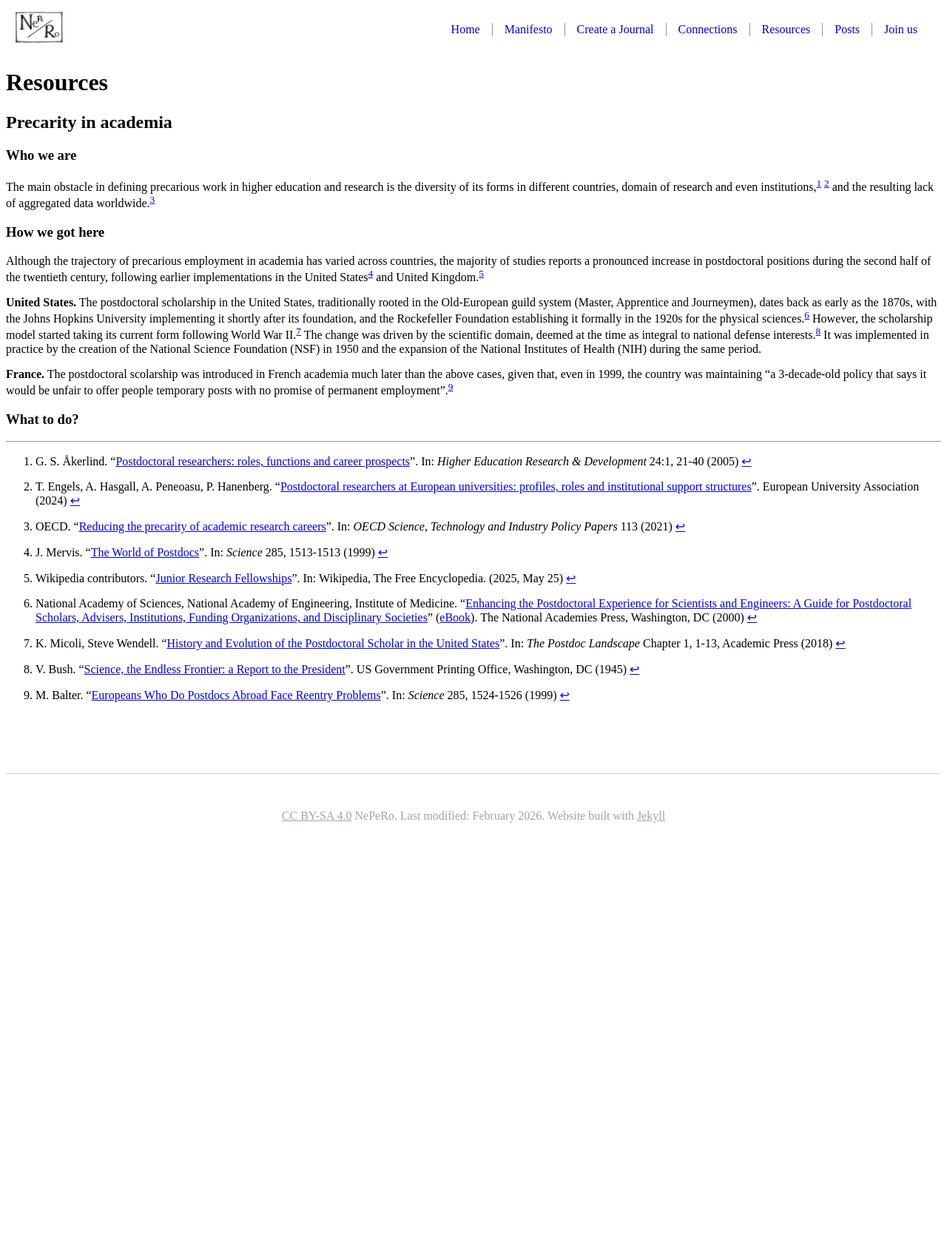
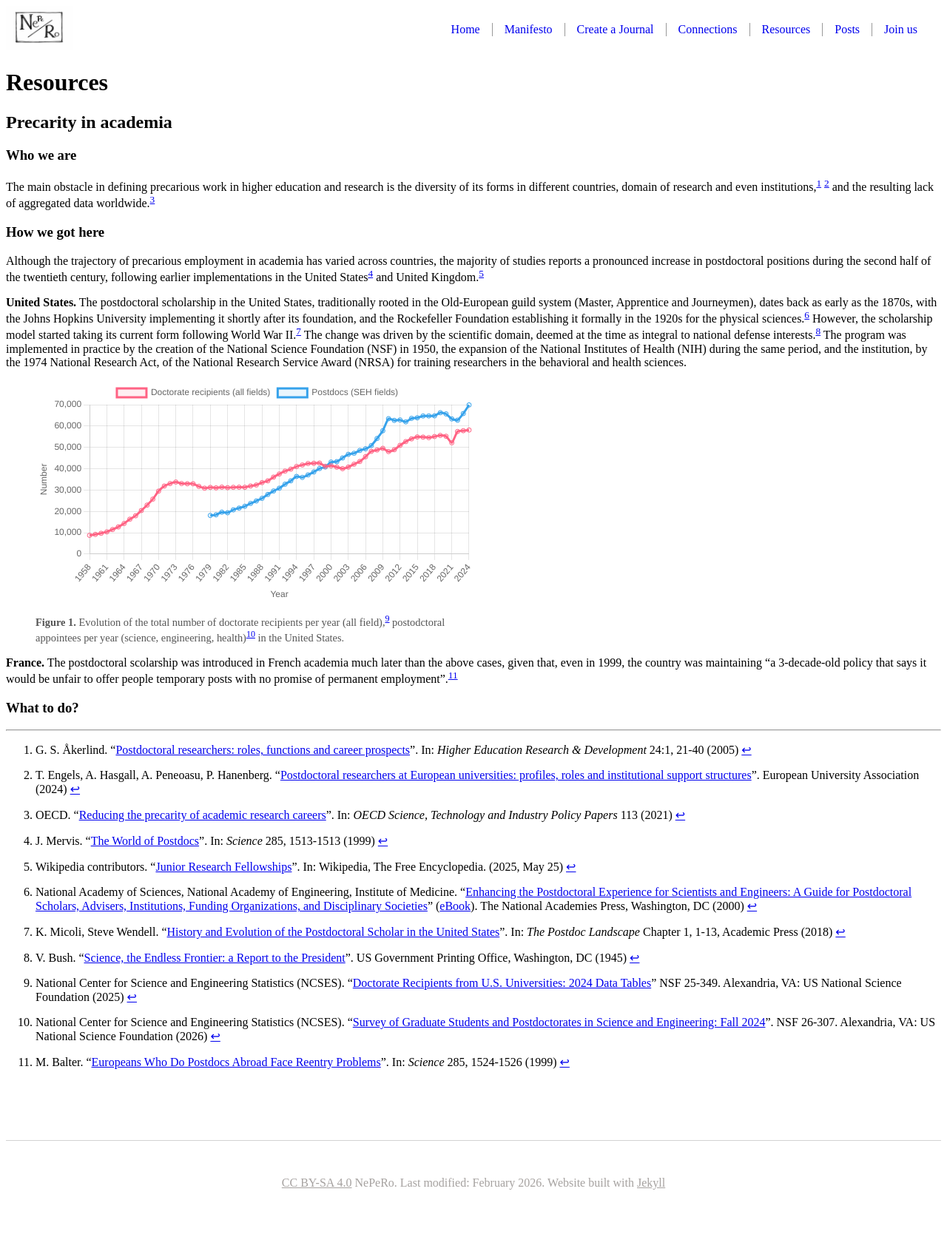
Before and after one commit to NPR-Nepero/nepero, a Jekyll site: the page built from resources.md, in a window 1280 px wide. Shown: the whole page at 74% size. Built offline with Jekyll 4.4.1, drawn with Linux system fonts in a browser that asks for light colours; before the commit the page ends 1176 px from its top, so only the background shows below that; part of the change alters nothing that is shown.

Commit message:
adding plot

```diff
--- a/_includes/refs.md
+++ b/_includes/refs.md
@@ -14,4 +14,8 @@
 
 [^nas2000]: National Academy of Sciences, National Academy of Engineering, Institute of Medicine. "[Enhancing the Postdoctoral Experience for Scientists and Engineers: A Guide for Postdoctoral Scholars, Advisers, Institutions, Funding Organizations, and Disciplinary Societies](https://doi.org/10.17226/9831)" ([eBook](https://www.ncbi.nlm.nih.gov/sites/books/NBK547069/)). The National Academies Press, Washington, DC (2000)
 
+[^ncses2025sed]: National Center for Science and Engineering Statistics (NCSES). "[Doctorate Recipients from U.S. Universities: 2024 Data Tables](https://ncses.nsf.gov/surveys/earned-doctorates/2024)" NSF 25-349. Alexandria, VA: US National Science Foundation (2025)
+
+[^ncses2026sgspse]: National Center for Science and Engineering Statistics (NCSES). "[Survey of Graduate Students and Postdoctorates in Science and Engineering: Fall 2024](https://ncses.nsf.gov/surveys/graduate-students-postdoctorates-s-e/2024)". NSF 26-307. Alexandria, VA: US National Science Foundation (2026)
+
 [^balter1999europe]: M. Balter. "[Europeans Who Do Postdocs Abroad Face Reentry Problems](https://doi.org/10.1126/science.285.5433.1524)". In: *Science* 285, 1524-1526 (1999)
--- a/assets/css/style.css
+++ b/assets/css/style.css
@@ -54,6 +54,18 @@ footer a {
   display: none;
 }
 
+.chart-figure {
+  max-width:600px;
+}
+
+.chart-figure figcaption {
+  text-align:left;
+  font-size:0.9em;
+  color:#555;
+}
+
+.chart-figure canvas {
+}
 
 /* ===== Collapsed (mobile) navigation ===== */
 
--- /dev/null
+++ b/assets/data/US_phd_postdoc_timeseries.csv
@@ -0,0 +1,68 @@
+Year,Doctorate recipients (number),"Postdoctoral appointees (science, engineering, health)"
+1958,8773,
+1959,9213,
+1960,9733,
+1961,10413,
+1962,11500,
+1963,12728,
+1964,14325,
+1965,16340,
+1966,17949,
+1967,20403,
+1968,22937,
+1969,25743,
+1970,29498,
+1971,31867,
+1972,33041,
+1973,33755,
+1974,33047,
+1975,32952,
+1976,32946,
+1977,31716,
+1978,30875,
+1979,31238,18101
+1980,31019,18399
+1981,31355,19634
+1982,31108,19363
+1983,31280,20712
+1984,31334,21535
+1985,31295,22387
+1986,31897,23721
+1987,32365,24881
+1988,33497,26123
+1989,34325,27932
+1990,36065,29565
+1991,37530,30865
+1992,38886,32747
+1993,39800,34322
+1994,41034,36377
+1995,41747,35926
+1996,42437,37107
+1997,42539,38481
+1998,42636,40086
+1999,41101,40800
+2000,41369,43115
+2001,40744,43311
+2002,40031,45034
+2003,40762,46728
+2004,42122,47240
+2005,43385,48555
+2006,45620,49343
+2007,48132,50840
+2008,48776,54164
+2009,49552,57805
+2010,48028,63439
+2011,48909,62639
+2012,50943,62851
+2013,52703,61942
+2014,53986,63593
+2015,54886,63861
+2016,54809,64712
+2017,54550,64733
+2018,55077,64783
+2019,55598,66247
+2020,55200,65681
+2021,52159,63328
+2022,57439,62750
+2023,57806,65850
+2024,58131,69877
--- a/resources.md
+++ b/resources.md
@@ -15,7 +15,16 @@ The main obstacle in defining precarious work in higher education and research i
 
 Although the trajectory of precarious employment in academia has varied across countries, the majority of studies reports a pronounced increase in postdoctoral positions during the second half of the twentieth century, following earlier implementations in the United States[^mervis1999science] and United Kingdom.[^wikiJRF]
 
-**United States.** The postdoctoral scholarship in the United States, traditionally rooted in the Old-European guild system (Master, Apprentice and Journeymen), dates back as early as the 1870s, with the Johns Hopkins University implementing it shortly after its foundation, and the Rockefeller Foundation establishing it formally in the 1920s for the physical sciences.[^nas2000] However, the scholarship model started taking its current form following World War II.[^micoli2018history] The change was driven by the scientific domain, deemed at the time as integral to national defense interests.[^bush1945frontier] It was implemented in practice by the creation of the National Science Foundation (NSF) in 1950 and the expansion of the National Institutes of Health (NIH) during the same period.
+**United States.** The postdoctoral scholarship in the United States, traditionally rooted in the Old-European guild system (Master, Apprentice and Journeymen), dates back as early as the 1870s, with the Johns Hopkins University implementing it shortly after its foundation, and the Rockefeller Foundation establishing it formally in the 1920s for the physical sciences.[^nas2000] However, the scholarship model started taking its current form following World War II.[^micoli2018history] The change was driven by the scientific domain, deemed at the time as integral to national defense interests.[^bush1945frontier] The program was implemented in practice by the creation of the National Science Foundation (NSF) in 1950, the expansion of the National Institutes of Health (NIH) during the same period, and the institution, by the 1974 National Research Act, of the National Research Service Award (NRSA) for training researchers in the behavioral and health sciences.
+
+<figure class="chart-figure">
+  <canvas id="myChart"></canvas>
+  <figcaption >
+  <p markdown="1">
+**Figure 1.** Evolution of the total number of doctorate recipients per year (all field),[^ncses2025sed] postodctoral appointees per year (science, engineering, health)[^ncses2026sgspse] in the United States.
+</p>
+  </figcaption>
+</figure>
 
 **France.** The postdoctoral scolarship was introduced in French academia much later than the above cases, given that, even in 1999, the country was maintaining "a 3-decade-old policy that says it would be unfair to offer people temporary posts with no promise of permanent employment".[^balter1999europe]
 
@@ -24,3 +33,76 @@ Although the trajectory of precarious employment in academia has varied across c
 ---
 
 {% include refs.md %}
+
+
+
+<script src="https://cdn.jsdelivr.net/npm/chart.js"></script>
+<script>
+async function loadCSVData() {
+    const response = await fetch('{{ "/assets/data/US_phd_postdoc_timeseries.csv" | relative_url }}');
+    const text = await response.text();
+    const rows = text.trim().split("\n").slice(1);
+    const labels = [], data1 = [], data2 = [];
+    rows.forEach(row => {
+        const [date, value1, value2] = row.split(",");
+        labels.push(date);
+        data1.push(Number(value1));
+        if (value2 === undefined || value2.trim() === "") {
+        	data2.push(null);
+	} else {
+		data2.push(Number(value2));
+	}
+    });
+    return { labels, data1, data2 };
+}
+
+async function renderChart() {
+    const { labels, data1, data2 } = await loadCSVData();
+    const ctx = document.getElementById('myChart').getContext('2d');
+
+    new Chart(ctx, {
+        type: 'line',
+        data: {
+            labels: labels,
+            datasets: [
+            {
+                label: 'Doctorate recipients (all fields)',
+                data: data1,
+                borderColor: 'rgb(255, 99, 132)',
+                backgroundColor: 'rgba(255, 99, 132, 0.1)',
+                fill: false,
+                tension: 0.2
+            },
+            {
+                label: 'Postdocs (SEH fields)',
+                data: data2,
+                borderColor: 'rgb(54, 162, 235)',
+                backgroundColor: 'rgba(54, 162, 235, 0.1)',
+                fill: false,
+                tension: 0.2
+            },
+            ]
+        },
+        options: {
+            responsive: true,
+            interaction: {
+                mode: 'index',
+                intersect: false
+            },
+            plugins: {
+                legend: { position: 'top' }
+            },
+            scales: {
+                x: {
+                    title: { display: true, text: 'Year' }
+                },
+                y: {
+                    title: { display: true, text: 'Number' }
+                }
+            }
+        }
+    });
+}
+
+renderChart();
+</script>
```
Also changed, not shown: 1 other file.
